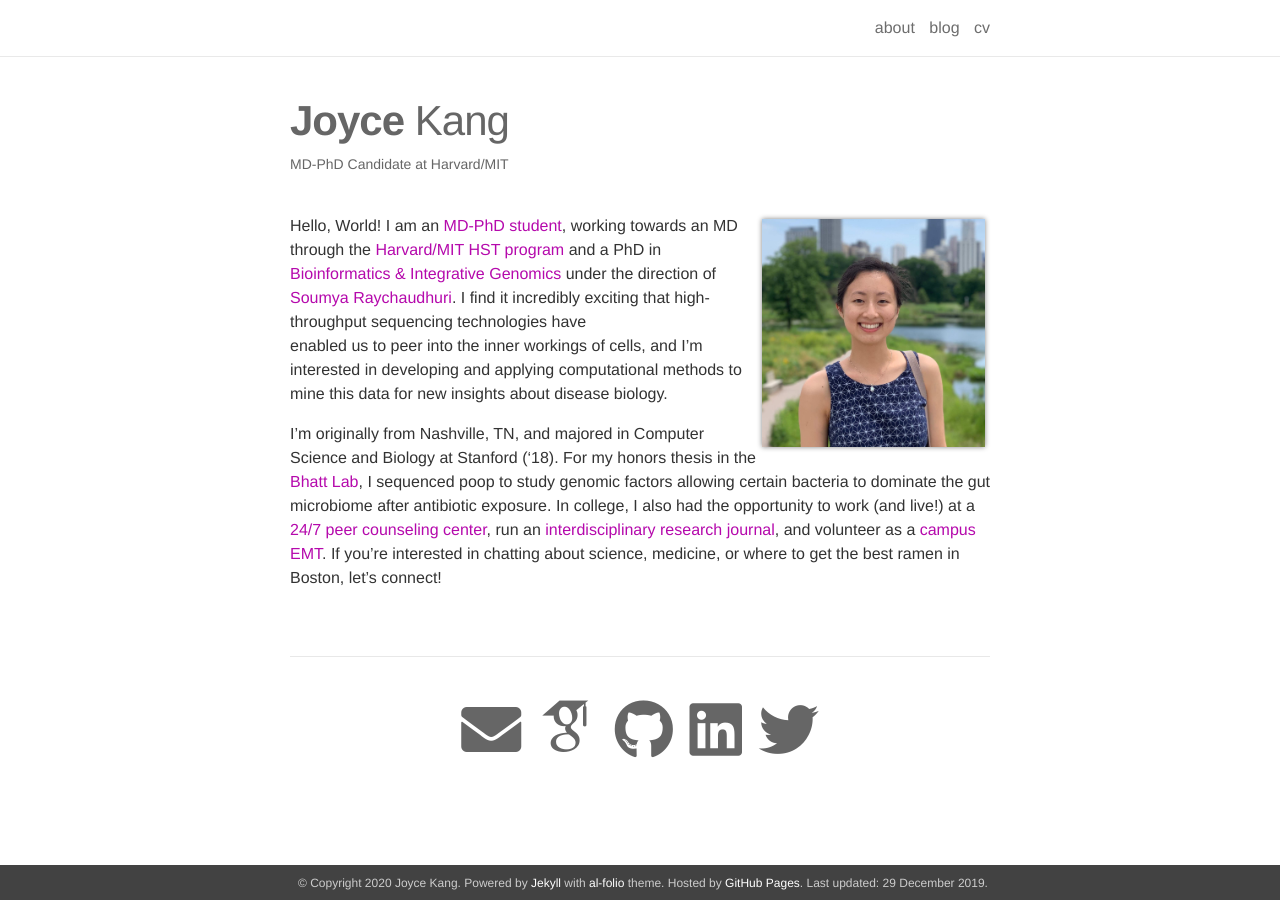
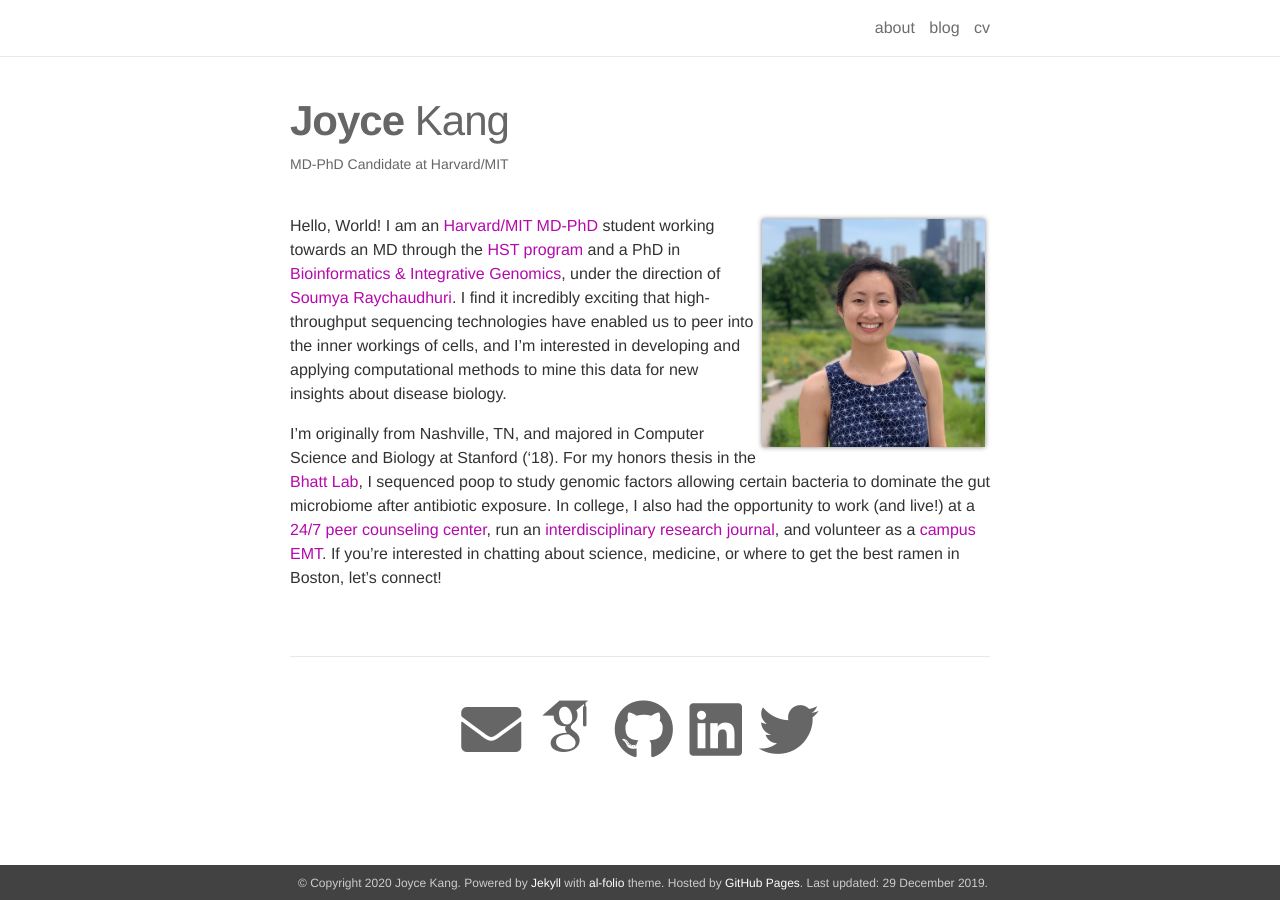
Before and after one commit to joycekang/joycekang.github.io, a Jekyll site: the page built from _pages/about.md, in a window 1280 px wide. Built offline with Jekyll 4.4.1, drawn with Linux system fonts in a browser that asks for light colours; nearby versions of some CDN libraries; some web fonts are replaced.

Commit message:
updated june

```diff
--- a/_pages/about.md
+++ b/_pages/about.md
@@ -12,12 +12,6 @@
 social: true
 ---
 
-Hello, World! I am an
-<a href="http://www.hms.harvard.edu/md_phd/program/" target="_blank">MD-PhD student</a>, working towards an MD through the <a href="https://hst.mit.edu/" target = "_blank">Harvard/MIT HST program</a> and a PhD in <a href="http://dms.hms.harvard.edu/BIG/" target = "_blank">Bioinformatics & Integrative Genomics</a> under the direction of <a href="https://immunogenomics.hms.harvard.edu/" target="_blank">Soumya Raychaudhuri</a>.
- I find it incredibly exciting that high-throughput sequencing technologies have
- enabled us to peer into the inner workings of cells, and I'm interested in developing and applying
- computational methods to mine this data for new insights about disease biology.
+Hello, World! I am an <a href="http://www.hms.harvard.edu/md_phd/program/" target="_blank">Harvard/MIT MD-PhD</a> student working towards an MD through the <a href="https://hst.mit.edu/" target = "_blank">HST program</a> and a PhD in <a href="http://dms.hms.harvard.edu/BIG/" target = "_blank">Bioinformatics & Integrative Genomics</a>, under the direction of <a href="https://immunogenomics.hms.harvard.edu/" target="_blank">Soumya Raychaudhuri</a>. I find it incredibly exciting that high-throughput sequencing technologies have enabled us to peer into the inner workings of cells, and I'm interested in developing and applying computational methods to mine this data for new insights about disease biology.
 
-I'm originally from Nashville, TN, and majored in Computer Science and Biology
- at Stanford ('18). For my honors thesis in the <a href="http://www.bhattlab.com" target="_blank">Bhatt Lab</a>, I sequenced poop to study genomic factors allowing certain bacteria to dominate the gut microbiome after antibiotic exposure. In college, I also had the opportunity to work (and live!) at a <a href="http://thebridge.stanford.edu" target="_blank">24/7 peer counseling center</a>, run an <a href="http://intersect.stanford.edu" target="_blank">interdisciplinary research journal</a>, and volunteer as a <a href="http://stems.stanford.edu/" target="_blank">campus EMT</a>. If you're interested in chatting about science, medicine, or where to get the best
- ramen in Boston, let's connect!
+I'm originally from Nashville, TN, and majored in Computer Science and Biology at Stanford ('18). For my honors thesis in the <a href="http://www.bhattlab.com" target="_blank">Bhatt Lab</a>, I sequenced poop to study genomic factors allowing certain bacteria to dominate the gut microbiome after antibiotic exposure. In college, I also had the opportunity to work (and live!) at a <a href="http://thebridge.stanford.edu" target="_blank">24/7 peer counseling center</a>, run an <a href="http://intersect.stanford.edu" target="_blank">interdisciplinary research journal</a>, and volunteer as a <a href="http://stems.stanford.edu/" target="_blank">campus EMT</a>. If you're interested in chatting about science, medicine, or where to get the best ramen in Boston, let's connect!
```
